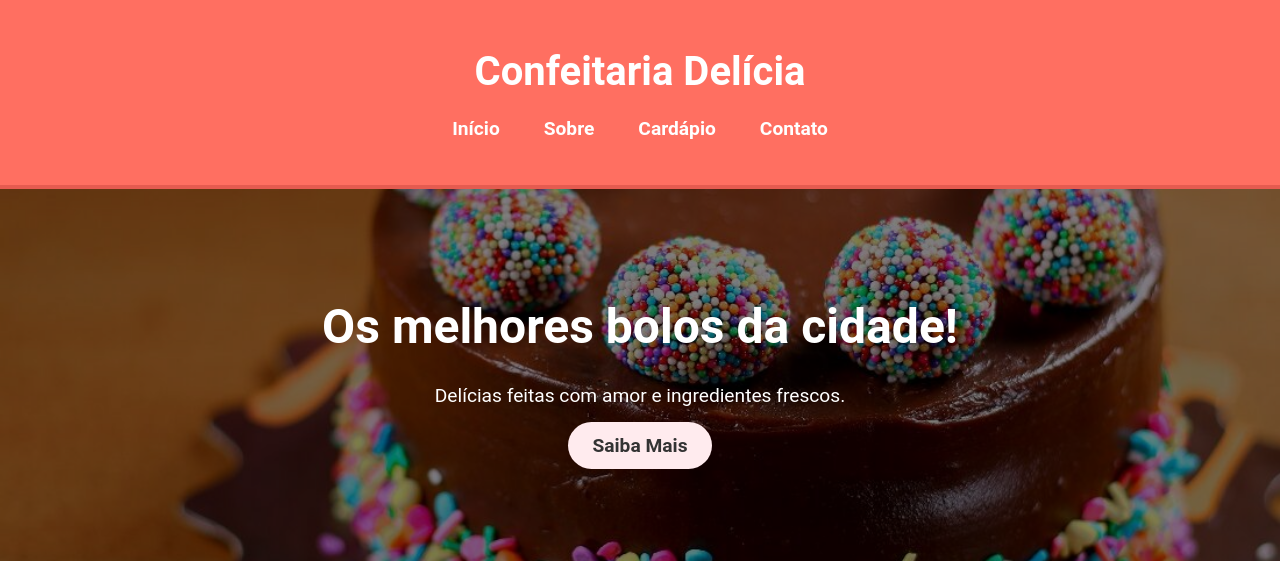
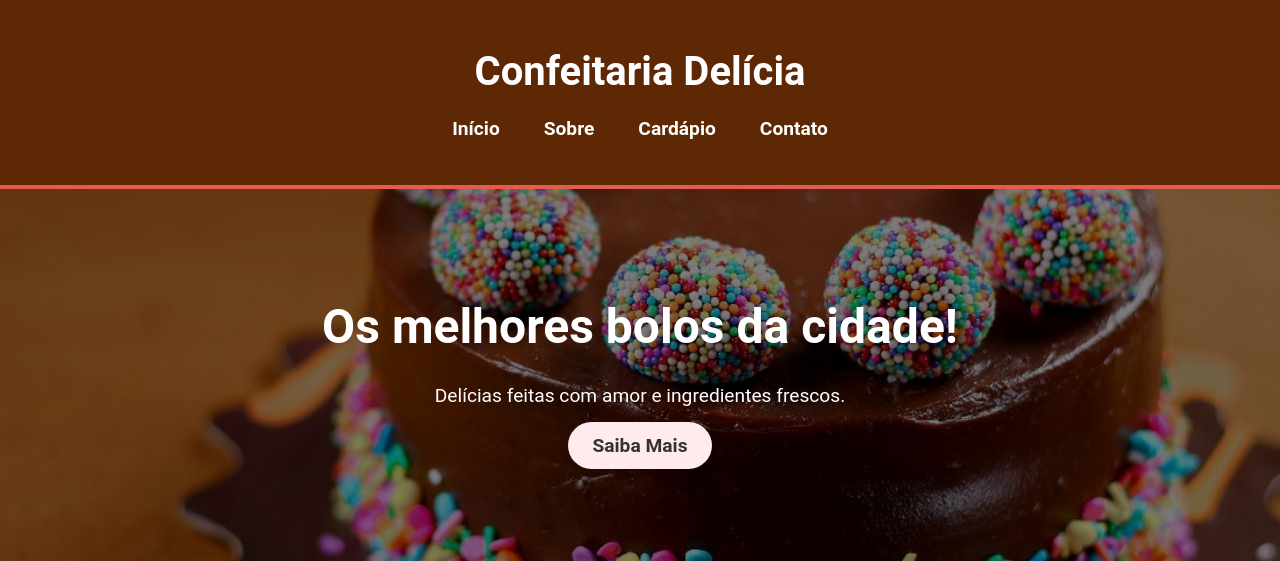
Before and after one commit to DanteKeyy/confeitaria, a Flask app: page / in a window 1280 px wide. Shown: the top 561 px of the page. Run offline with Flask 3, Linux system fonts and the light colour scheme.

Commit message:
Update index.css

```diff
--- a/static/css/index.css
+++ b/static/css/index.css
@@ -22,7 +22,7 @@ body {
 
 /* Cabeçalho */
 header {
-    background-color: #ff6f61;
+    background-color: #5e2804;
     color: #fff;
     padding: 20px 0;
     border-bottom: 4px solid #e55b50;
```
